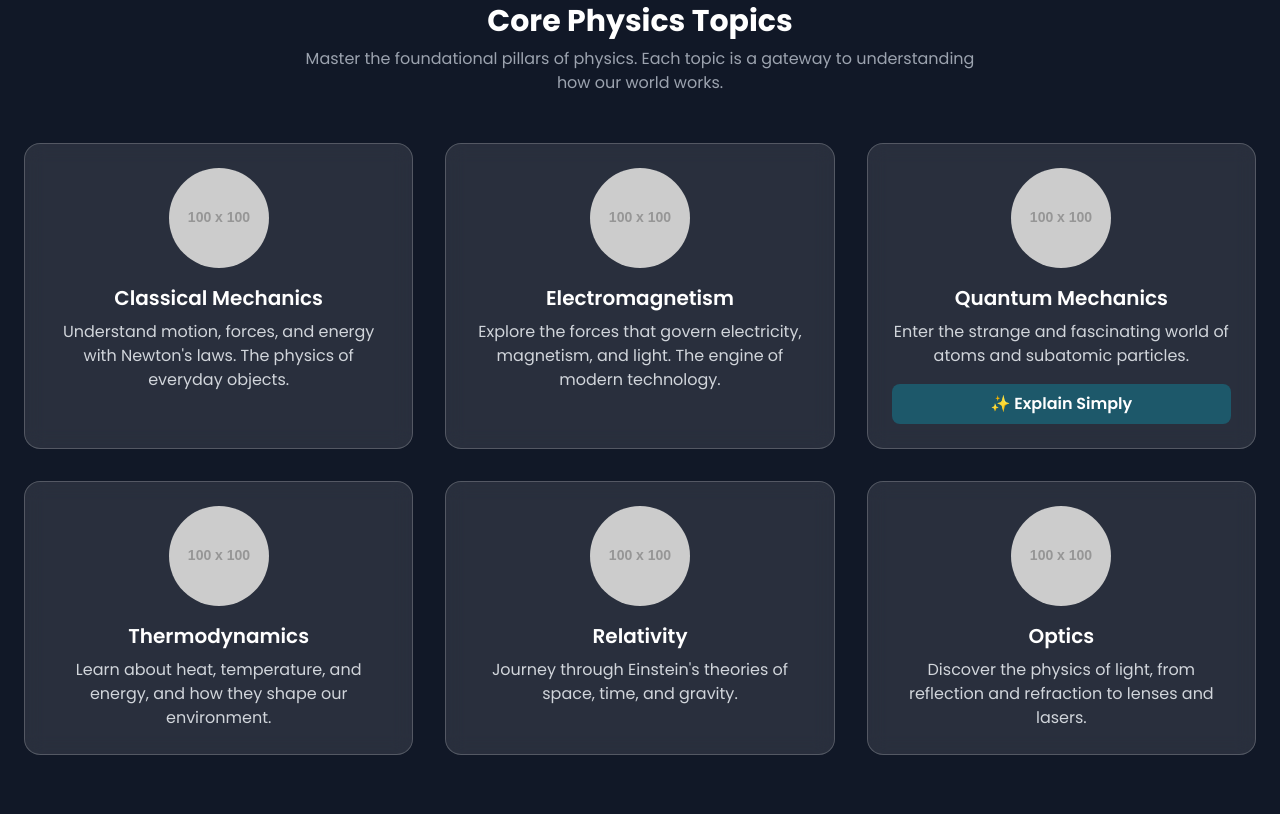
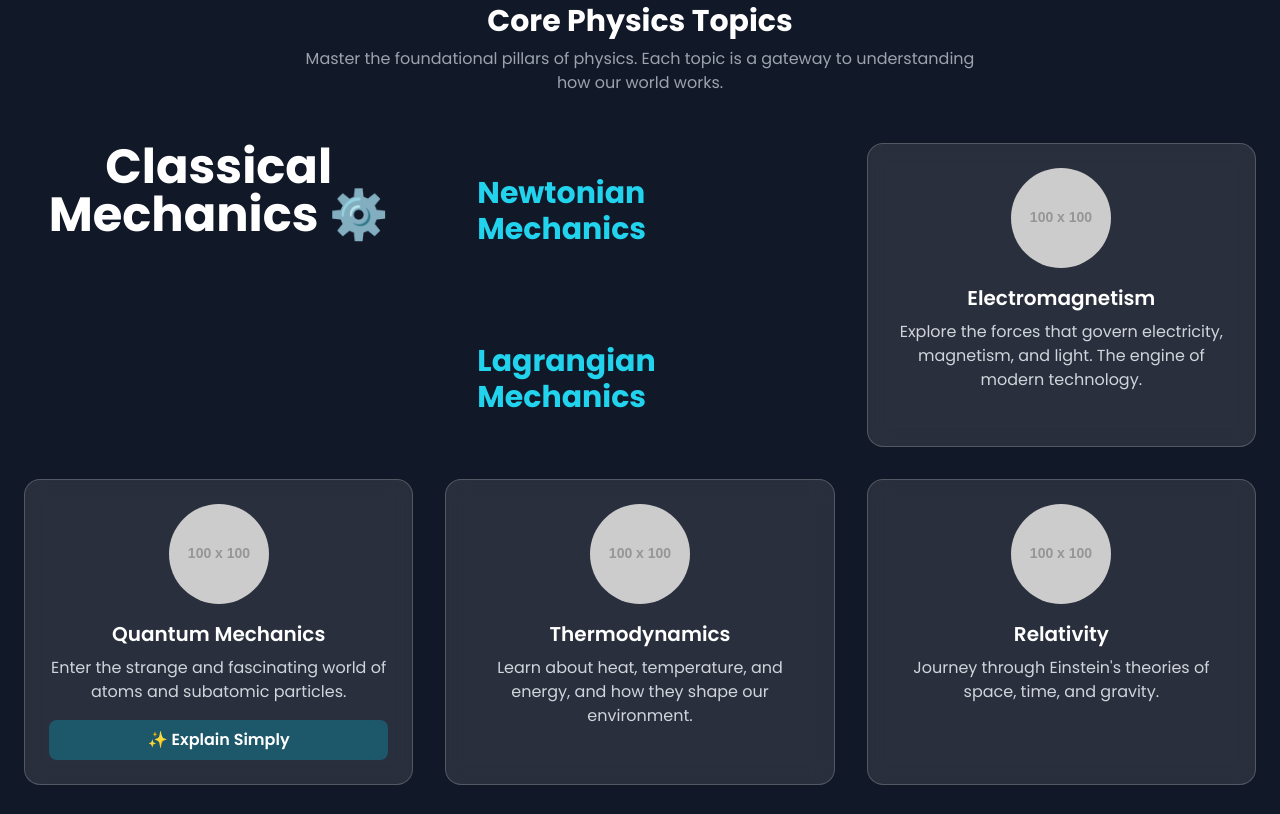
Before and after one commit to meertalks/physics-uncut, a plain HTML site: page index.html in a window 1280 px wide. Shown: the part 877-1691 px from the top of the page. Drawn offline with nearby package versions, Linux system fonts and the light colour scheme; placeholder pictures from the web are drawn by us.

Commit message:
index.html

```diff
--- a/index.html
+++ b/index.html
@@ -105,15 +105,24 @@
                 <p class="text-center text-gray-400 mb-12 max-w-2xl mx-auto">Master the foundational pillars of physics. Each topic is a gateway to understanding how our world works.</p>
                 <div class="grid grid-cols-1 md:grid-cols-2 lg:grid-cols-3 gap-8">
                     <!-- Topic Card 1: Classical Mechanics -->
-<a href="classical-mechanics.html" class="block">
-    <div class="glassmorphism p-6 text-center card-hover flex flex-col justify-between h-full">
-        <div>
-            <img src="https://placehold.co/100x100/111827/ffffff?text=⚙️" class="mx-auto mb-4 rounded-full" alt="Classical Mechanics Icon">
-            <h3 class="text-xl font-semibold text-white mb-2">Classical Mechanics</h3>
-            <p class="text-gray-300">Understand motion, forces, and energy with Newton's laws. The physics of everyday objects.</p>
+       <h1 class="text-4xl md:text-5xl font-bold text-white text-center mb-12">
+            Classical Mechanics ⚙️
+        </h1>
+
+        <!-- Content Section -->
+        <div class="space-y-8">
+
+            <!-- Section 1: Newtonian Mechanics -->
+            <div class="content-card p-6 md:p-8">
+                <h2 class="text-3xl font-bold text-cyan-400">Newtonian Mechanics</h2>
+            </div>
+
+            <!-- Section 2: Lagrangian Mechanics -->
+            <div class="content-card p-6 md:p-8">
+                <h2 class="text-3xl font-bold text-cyan-400">Lagrangian Mechanics</h2>
+            </div>
+
         </div>
-    </div>
-</a>
                     <div class="glassmorphism p-6 text-center card-hover flex flex-col justify-between">
                         <div>
                             <img src="https://placehold.co/100x100/111827/ffffff?text=⚡️" class="mx-auto mb-4 rounded-full" alt="Electromagnetism Icon">
```
